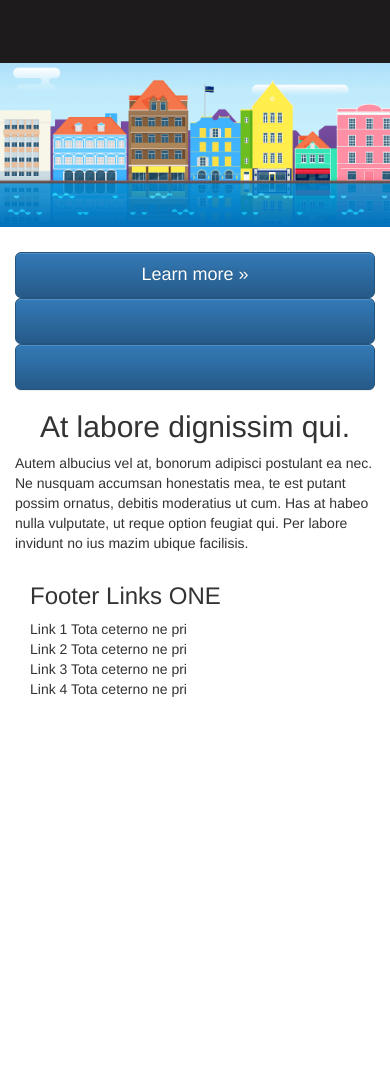
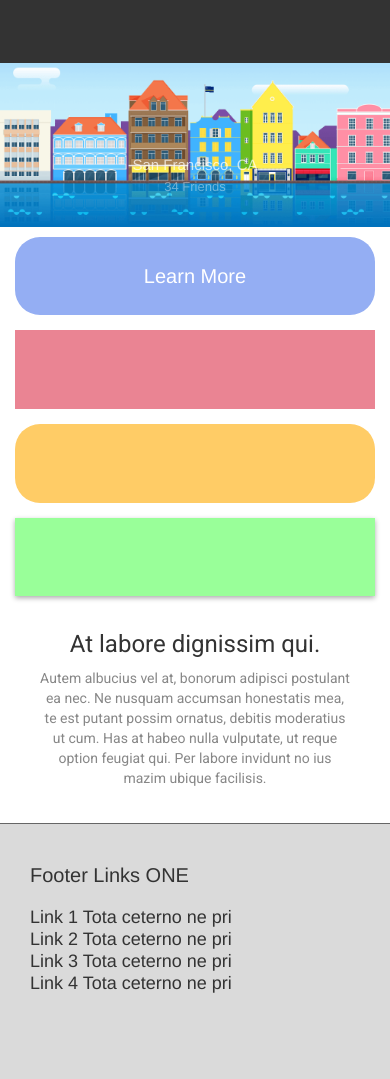
Before and after one commit to adamlivearea/AAP, a plain HTML site: page index.html in a window 390 px wide. Before the commit the page ends 844 px from the top, so only its background shows below. Drawn offline with nearby package versions, Linux system fonts and the light colour scheme.

Commit message:
adding breakpoints and missing elements

```diff
--- a/css/main.css
+++ b/css/main.css
@@ -5,15 +5,130 @@
 }
 nav[role="navigation"] {
 	height:63px;
-	background:#1D1B1B;
+	background:#333;
 	border-radius:0;
 	margin-bottom:0;
 }
 .hero {
 	margin-bottom:25px;
 }
+.hero img {
+	width:100%;
+}
+.marketing {
+	font-family: 'Roboto', sans-serif;
+	padding:0 25px;
+}
+.marketing h2 {
+	font-size:24px;
+	font-weight:400;
+}
+.marketing p {
+	padding-bottom:25px;
+	color:#878787;
+}
+.friends {
+	display:none;
+	color:rgba(255,255,255,.7);
+	margin-top:-9rem;
+	margin-bottom:4rem;
+}
+.friends h3 {
+	font-weight:400;
+	font-size:15px;
+	box-shadow:2px 2px 2px rgba(0,0,0,.5);
+	padding:0;
+	margin-bottom:5px;
+}
+.friends p {
+	color:rgba(255,255,255,.4);
+	font-size:13px;
+}
 
+footer {
+	background:#DADADA;
+	border-top:1px solid #666;
+	padding-bottom:75px;
+	padding-top:20px;
+}
 footer ul {
 	list-style-type:none;
 	padding-left:0;
 }
+footer ul:nth-of-type(n+2) {
+	background:red;
+}
+footer .hidden-xs {
+	float:right;
+}
+footer h3 {
+	font-weight:400;
+	font-size:20px;
+	padding-bottom:10px;
+}
+footer li {
+	font-size:18px;
+	line-height:22px;
+}
+
+
+/* buttons  */
+.buttons .btn {
+	padding:25px 0;
+	color:#fff;
+	margin-bottom:15px;
+	font-size:20px;
+}
+
+.btn-pink{
+	background: #ea8493;
+	border-radius:0;
+}
+.btn-yellow{
+	background: #ffcc66;
+	border-radius:25px;
+}
+.btn-blue{
+	background: #94AEF3;
+	border-radius:25px;
+}
+.btn-green{
+	background: #99ff99;
+	border-radius:0;
+	box-shadow:0px 2px 5px rgba(0,0,0,.33);
+}
+
+
+
+/* media queries */
+
+/* special case small size styles */
+@media (max-width:550px) {
+	.friends {
+		display:block;
+	}
+	.marketing p {
+		text-align:center;
+	}
+}
+/* medium size */
+@media (max-width:990px) and (min-width:768px) {
+	.btn-yellow{
+		width: 48%;
+    	margin-left: 26%;
+    	border-radius:0;
+	}
+	.btn-blue{
+		border-radius:0;
+	}
+	.marketing h2 {
+		padding:0 50px;
+	}
+}
+
+/* large size */
+@media (min-width:991px) {
+	.marketing h2 {
+		padding:0 50px;
+	}
+}
--- a/index.html
+++ b/index.html
@@ -13,14 +13,15 @@
 
         <link rel="stylesheet" href="css/bootstrap.min.css">
         <link rel="stylesheet" href="css/bootstrap-theme.min.css">
+        <link href="https://fonts.googleapis.com/css?family=Roboto:300,400,500,700" rel="stylesheet">
         <link rel="stylesheet" href="css/main.css">
 
         <script src="js/vendor/modernizr-2.8.3-respond-1.4.2.min.js"></script>
     </head>
     <body>
-        <!--[if lt IE 8]>
-            <p class="browserupgrade">You are using an <strong>outdated</strong> browser. Please <a href="http://browsehappy.com/">upgrade your browser</a> to improve your experience.</p>
-        <![endif]-->
+    <!--[if lt IE 8]>
+        <p class="browserupgrade">You are using an <strong>outdated</strong> browser. Please <a href="http://browsehappy.com/">upgrade your browser</a> to improve your experience.</p>
+    <![endif]-->
 
     <!-- nav bar -->
     <nav class="navbar" role="navigation">
@@ -34,27 +35,34 @@
          <source srcset="img/large_head.png" media="(min-width: 900px)">
          <source srcset="img/med_head.png" media="(min-width: 550px)">
          <source srcset="img/small_head.png" media="(min-width: 400px)">
-         <img src="img/large_head.png" style="width:100%">
+         <img src="img/large_head.png">
         </picture>
+      </div>
+      <div class="friends text-center">
+        <h3>San Francisco, CA</h3>
+        <p>34 Friends</p>
       </div>
     </header>
 
     <!-- buttons content -->
     <div class="container-fluid">
-      <div class="row">
-        <div class="col-sm-6 col-lg-4">
-          <a class="btn btn-primary btn-lg btn-block" href="#" role="button">Learn more »</a>
+      <div class="row buttons">
+        <div class="col-xs-12 col-sm-6 col-md-4 col-lg-4">
+          <a class="btn btn-lg btn-block btn-blue" href="#" role="button">Learn More</a>
         </div>
-        <div class="col-sm-6 col-lg-4">
-          <a class="btn btn-primary btn-lg btn-block" href="#" role="button">&nbsp;</a>
+        <div class="col-xs-12 col-sm-6  col-md-4 col-lg-4">
+          <a class="btn btn-lg btn-block btn-pink" href="#" role="button">&nbsp;</a>
         </div>
-        <div class="col-sm-12 col-lg-4">
-          <a class="btn btn-primary btn-lg btn-block" href="#" role="button">&nbsp;</a>
+        <div class="col-xs-12 col-sm-12  col-md-4 col-lg-4">
+          <a class="btn btn-lg btn-block btn-yellow" href="#" role="button">&nbsp;</a>
+        </div>
+        <div class="col-xs-12 col-sm-12 hidden-sm hidden-md hidden-lg">
+          <a class="btn btn-lg btn-block btn-green" href="#" role="button">&nbsp;</a>
         </div>
       </div>
 
       <!-- textual content -->
-      <div class="row">
+      <div class="row marketing">
         <div class="col-lg-12 hidden-xs hidden-sm hidden-md">
           <h2 class="text-center">Sed FILL rum delectus ne, ne nibh virtue conceptam cum, choro graeci consequat ea vix. At labore dignissim qui.</h2>
           <p>Autem albucius vel at, bonorum adipisci postulant ea nec. Ne nusquam accumsan honestatis mea, te est putant possim ornatus, debitis moderatius ut cum. Has at habeo nulla vulputate, ut reque option feugiat qui. Per labore invidunt recusabo te, tantas democritum constituto pro te, no ius mazim ubique facilisis.</p>
@@ -68,9 +76,12 @@
           <p>Autem albucius vel at, bonorum adipisci postulant ea nec. Ne nusquam accumsan honestatis mea, te est putant possim ornatus, debitis moderatius ut cum. Has at habeo nulla vulputate, ut reque option feugiat qui. Per labore invidunt no ius mazim ubique facilisis.</p>
         </div>
       </div>
+    </div> <!-- /container -->
 
-      <footer>
-        <div class="col-sm-6 col-xs-12 ">
+    <!-- foot -->
+    <footer >
+      <div class="container">
+        <div class="col-sm-6 col-xs-12">
           <h3>Footer Links ONE</h3>
           <ul>
             <li>Link 1 Tota ceterno ne pri</li>
@@ -80,7 +91,7 @@
           </ul>
         </div>
 
-        <div class="col-sm-6 hidden-xs">
+        <div class="col-sm-4 col-md-3 hidden-xs">
           <h3>Footer Links TWO</h3>
           <ul>
             <li>Link 1 Tota ceterno ne pri</li>
@@ -89,9 +100,9 @@
             <li>Link 4 Tota ceterno ne pri</li>
           </ul>
         </div>
-
-      </footer>
-    </div> <!-- /container -->
+      </div>
+    </footer>
+    <!-- /foot -->
 
     <script src="//ajax.googleapis.com/ajax/libs/jquery/1.11.2/jquery.min.js"></script>
     <script>window.jQuery || document.write('<script src="js/vendor/jquery-1.11.2.min.js"><\/script>')</script>
```
Also changed, not shown: apple-touch-icon.png, favicon.ico.
